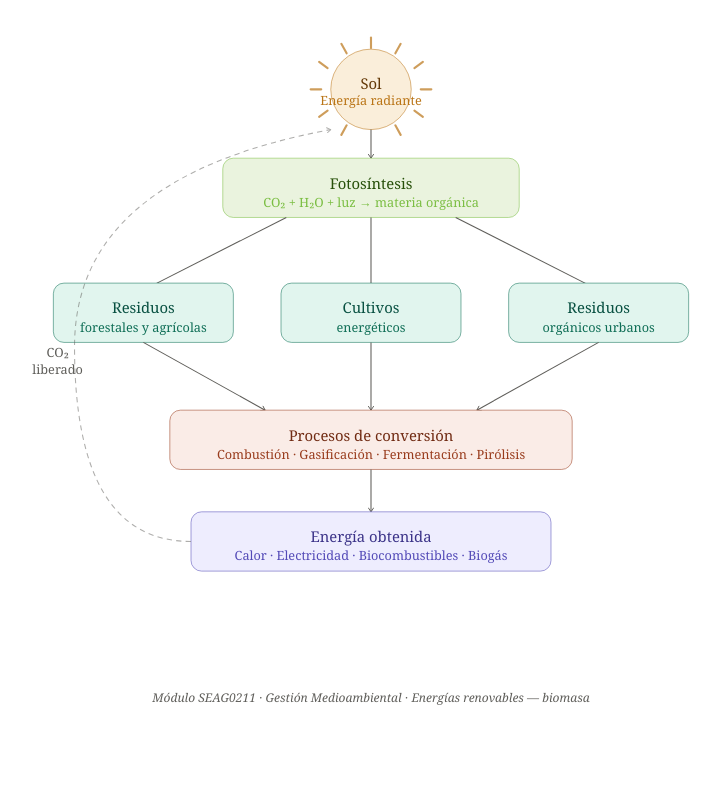
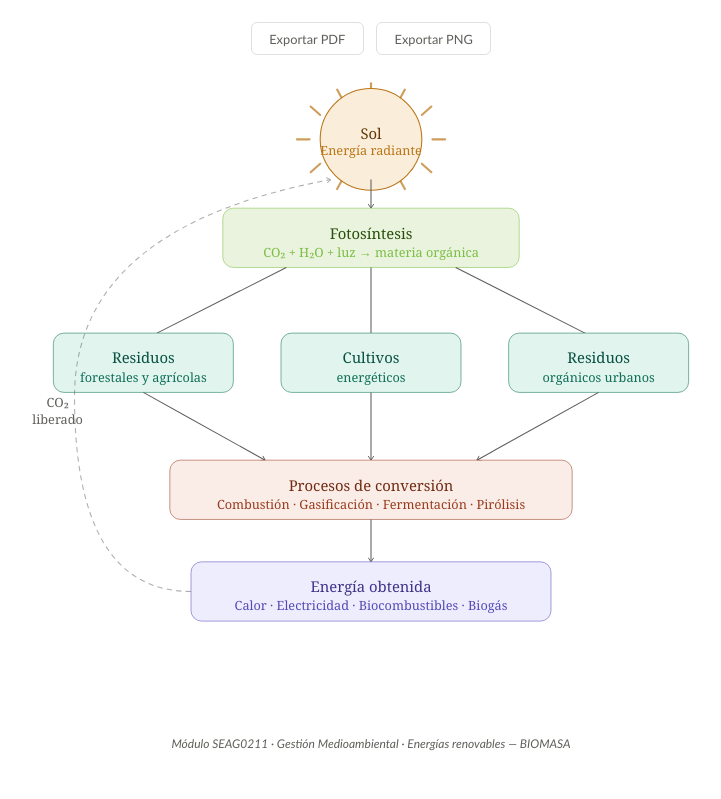
Before and after one commit to Larentalia/diagrama_biomasa_origen_caracteristicas, a plain HTML site: page index.html in a window 1280 px wide. Shown: the part 93-892 px from the top of the page, without its empty margins (269-990 px from the left). Before the commit the page ends 847 px from the top, so only its background shows below. Drawn offline with Linux system fonts and the light colour scheme.

Commit message:
Implement export buttons for PDF and PNG
Added export functionality for PDF and PNG formats.

```diff
--- a/index.html
+++ b/index.html
@@ -18,7 +18,7 @@
   }
   @media (prefers-color-scheme: dark) {
     :root {
-      --amber-50: #633806; --amber-400: #EF9F27; --amber-800: #FAC775;
+      --amber-50: #c6d331; --amber-400: #191818; --amber-800: #2f220c;
       --green-50: #27500A; --green-600: #97C459; --green-800: #C0DD97;
       --teal-50: #085041; --teal-600: #5DCAA5; --teal-800: #9FE1CB;
       --coral-50: #712B13; --coral-600: #F0997B; --coral-800: #F5C4B3;
@@ -33,7 +33,7 @@
   body {
     background: var(--bg);
     color: var(--text);
-    font-family: Georgia, 'Times New Roman', serif;
+    font-family: 'Gill Sans', 'Gill Sans MT', Calibri, 'Trebuchet MS', sans-serif;
     min-height: 100vh;
     display: flex;
     flex-direction: column;
@@ -85,12 +85,39 @@
   .n-amber circle { fill: var(--amber-50); stroke: var(--amber-400); }
   .sun-ray { stroke: var(--amber-400); stroke-width: 2; stroke-linecap: round; opacity: 0.7; }
 
+  .export-bar {
+    display: flex;
+    gap: 0.75rem;
+    margin-bottom: 1.5rem;
+    justify-content: center;
+  }
+  .export-btn {
+    padding: 0.45rem 1.1rem;
+    border: 1px solid var(--border);
+    background: transparent;
+    color: var(--text-s);
+    font-family: inherit;
+    font-size: 0.8rem;
+    border-radius: 6px;
+    cursor: pointer;
+    transition: border-color 0.15s, color 0.15s;
+  }
+  .export-btn:hover {
+    border-color: var(--amber-400);
+    color: var(--text);
+  }
+
   footer {
     margin-top: 2.5rem;
     font-size: 0.75rem;
     color: var(--text-s);
     text-align: center;
     font-style: italic;
+  }
+
+  @media print {
+    .export-bar { display: none; }
+    body { padding: 0; }
   }
 </style>
 </head>
@@ -100,8 +127,13 @@
   <p>Origen y ciclo de conversión energética</p>
 </header>
 
+<div class="export-bar">
+  <button class="export-btn" onclick="exportPDF()">Exportar PDF</button>
+  <button class="export-btn" onclick="exportPNG()">Exportar PNG</button>
+</div>
+
 <div class="diagram-wrap">
-<svg width="100%" viewBox="0 0 680 580" role="img" xmlns="http://www.w3.org/2000/svg">
+<svg id="biomasa-svg" width="100%" viewBox="0 0 680 580" role="img" xmlns="http://www.w3.org/2000/svg">
   <title>Origen y características de la energía biomasa</title>
   <desc>Diagrama que muestra el ciclo de la biomasa: desde la fotosíntesis solar hasta la obtención de energía y el ciclo del carbono</desc>
   <defs>
@@ -112,22 +144,22 @@
 
   <!-- Rayos del sol -->
   <g class="sun-ray">
-    <line x1="340" y1="8"  x2="340" y2="18"/>
-    <line x1="368" y1="14" x2="363" y2="23"/>
-    <line x1="389" y1="31" x2="381" y2="37"/>
-    <line x1="397" y1="57" x2="387" y2="57"/>
-    <line x1="389" y1="83" x2="381" y2="77"/>
-    <line x1="368" y1="100" x2="363" y2="91"/>
-    <line x1="312" y1="14" x2="317" y2="23"/>
-    <line x1="291" y1="31" x2="299" y2="37"/>
-    <line x1="283" y1="57" x2="293" y2="57"/>
-    <line x1="291" y1="83" x2="299" y2="77"/>
-    <line x1="312" y1="100" x2="317" y2="91"/>
+    <line x1="340" y1="4"  x2="340" y2="16"/>
+    <line x1="372" y1="10" x2="366" y2="21"/>
+    <line x1="397" y1="26" x2="388" y2="34"/>
+    <line x1="410" y1="57" x2="398" y2="57"/>
+    <line x1="397" y1="88" x2="388" y2="80"/>
+    <line x1="372" y1="104" x2="366" y2="93"/>
+    <line x1="308" y1="10" x2="314" y2="21"/>
+    <line x1="283" y1="26" x2="292" y2="34"/>
+    <line x1="270" y1="57" x2="282" y2="57"/>
+    <line x1="283" y1="88" x2="292" y2="80"/>
+    <line x1="308" y1="104" x2="314" y2="93"/>
   </g>
 
   <!-- Sol: círculo con ambos textos dentro -->
   <g class="n-amber">
-    <circle cx="340" cy="57" r="38" stroke-width="0.5"/>
+    <circle cx="340" cy="57" r="48" stroke-width="1"/>
     <text class="th" x="340" y="51" text-anchor="middle" dominant-baseline="central">Sol</text>
     <text class="ts" x="340" y="67" text-anchor="middle" dominant-baseline="central">Energía radiante</text>
   </g>
@@ -194,7 +226,38 @@
 </div>
 
 <footer>
-  Módulo SEAG0211 · Gestión Medioambiental · Energías renovables — biomasa
+  Módulo SEAG0211 · Gestión Medioambiental · Energías renovables — BIOMASA
 </footer>
+
+<script>
+  function exportPDF() {
+    window.print();
+  }
+
+  function exportPNG() {
+    const svg = document.getElementById('biomasa-svg');
+    const svgData = new XMLSerializer().serializeToString(svg);
+    const canvas = document.createElement('canvas');
+    const scale = 2;
+    canvas.width = 680 * scale;
+    canvas.height = 580 * scale;
+    const ctx = canvas.getContext('2d');
+    ctx.scale(scale, scale);
+    ctx.fillStyle = '#ffffff';
+    ctx.fillRect(0, 0, 680, 580);
+    const img = new Image();
+    const svgBlob = new Blob([svgData], { type: 'image/svg+xml;charset=utf-8' });
+    const url = URL.createObjectURL(svgBlob);
+    img.onload = function () {
+      ctx.drawImage(img, 0, 0);
+      URL.revokeObjectURL(url);
+      const a = document.createElement('a');
+      a.download = 'biomasa_origen_caracteristicas.png';
+      a.href = canvas.toDataURL('image/png');
+      a.click();
+    };
+    img.src = url;
+  }
+</script>
 </body>
 </html>
```
